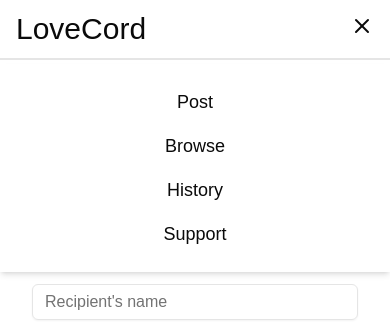
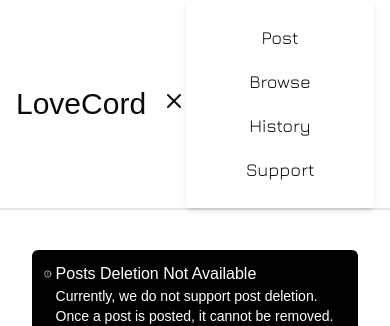
Before and after one commit to Wali-dev/lovecord-frontend, a Next.js app: page /submit in a window 390 px wide. Both pictures are taken after a click on the button 362 px from the left and 25 px from the top of the page. Shown: the top 326 px of the page. Built offline with nearby package versions, Linux system fonts and the light colour scheme; no server answers; a web font is replaced by a local one.

Commit message:
font fixed for navbar smallar screen

```diff
--- a/src/app/submit/page.tsx
+++ b/src/app/submit/page.tsx
@@ -48,7 +48,7 @@
     const [generatedUrl, setGeneratedUrl] = useState(' ')
 
 
-    const backendUrl = process.env.NEXT_PUBLIC_BACKEND_URL_LOCAL
+    const backendUrl = process.env.NEXT_PUBLIC_BACKEND_URL
 
     const client_Id = process.env.NEXT_PUBLIC_SPOTIFY_CLIENT_ID
     const client_Secret = process.env.NEXT_PUBLIC_SPOTIFY_CLIENT_SECRET
--- a/src/components/NavBar.tsx
+++ b/src/components/NavBar.tsx
@@ -43,7 +43,7 @@
             </div>
 
             {isOpen && (
-                <div className='absolute top-16 left-0 w-full bg-white shadow-md flex flex-col items-center py-4 sm:hidden z-[9999]'>
+                <div className={`first-line:absolute top-16 left-0 w-full bg-white shadow-md ${JuraFont.className} flex flex-col items-center py-4 sm:hidden z-[9999]`}>
                     <Link href="/submit" className="cursor-pointer text-lg py-2" onClick={() => setIsOpen(false)}>
                         Post
                     </Link>
```
